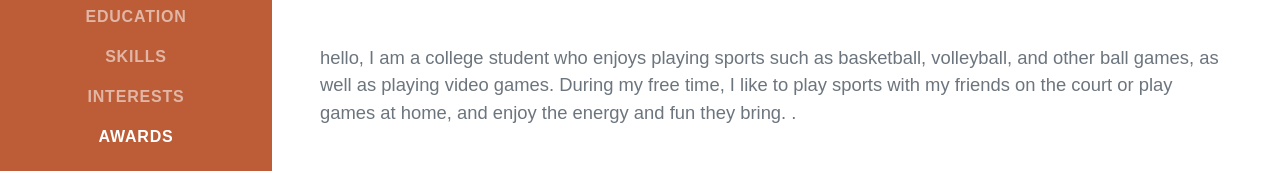
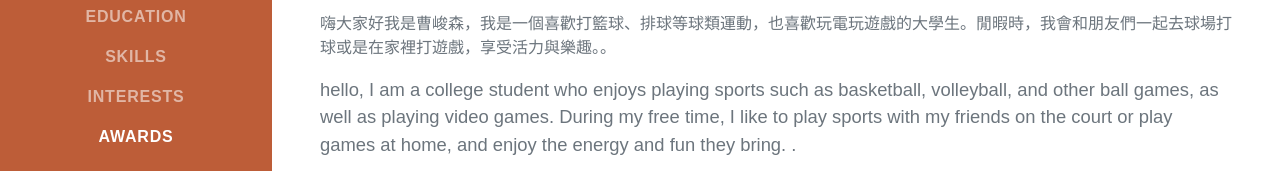
Before and after one commit to Caojs/caocao.github.io, a plain HTML site: page startbootstrap-resume-gh-pages/index.html in a window 1280 px wide. Shown: the part 455-626 px from the top of the page. Drawn offline with nearby package versions, Linux system fonts and the light colour scheme; a web font is replaced by a local one.

Commit message:
更改<p>

```diff
--- a/startbootstrap-resume-gh-pages/index.html
+++ b/startbootstrap-resume-gh-pages/index.html
@@ -48,7 +48,7 @@
                         台北市文山區木柵路一段17巷1號1, Lane 17, Sec. 1, Mu-Cha Rd.,Taipei,Taiwan, R.O.C.<br>02 2236 8225<br>
                         <a href="mailto:a111070732@mail.shu.edu.tw">a111070059@mail.shu.edu.tw</a>
                     </div>
-                    <p class="lead mb-5"嗨大家好我是曹峻森，我是一個喜歡打籃球、排球等球類運動，也喜歡玩電玩遊戲的大學生。閒暇時，我會和朋友們一起去球場打球或是在家裡打遊戲，享受活力與樂趣。。</p>
+                    <p class="lead mb-5"></p>嗨大家好我是曹峻森，我是一個喜歡打籃球、排球等球類運動，也喜歡玩電玩遊戲的大學生。閒暇時，我會和朋友們一起去球場打球或是在家裡打遊戲，享受活力與樂趣。。</p>
                     <p class="lead mb-5">hello, I am a college student who enjoys playing sports such as basketball, volleyball, and other ball games, as well as playing video games. During my free time, I like to play sports with my friends on the court or play games at home, and enjoy the energy and fun they bring.
                         .</p>
                     <div class="social-icons">
```
